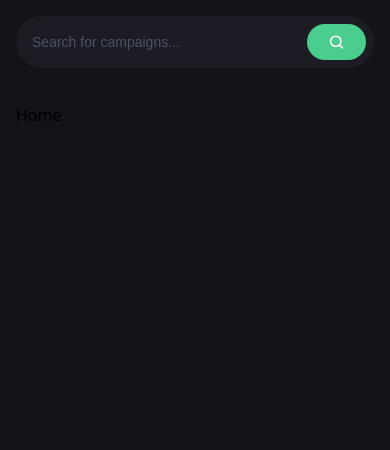
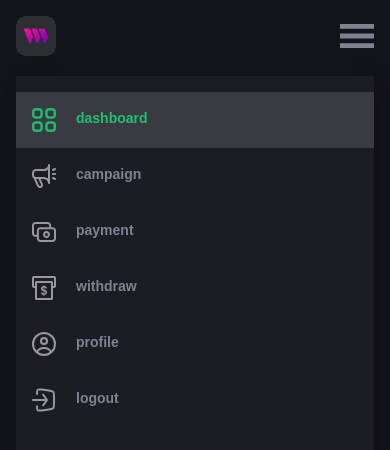
Before and after one commit to JvFern4ndes/web3_crowdfunding, a React (Vite) app in the folder client/: page / in a window 390 px wide. Shown: the top 450 px of the page. Built offline with nearby package versions, Linux system fonts and the light colour scheme; what @thirdweb-dev/react would draw is missing.

Commit message:
feat: create the list os pages for small devices

```diff
--- a/client/src/components/Navbar.jsx
+++ b/client/src/components/Navbar.jsx
@@ -51,6 +51,54 @@ const Navbar = () => {
                     </div>
                 </Link>
             </div>
+
+            {/* Small screen navigation */}
+
+            <div className="sm:hidden flex justify-between items-center relative">
+                <div className="w-[40px] h-[40px] rounded-[10px] bg-[#2c2f32] flex justify-center items-center cursor-pointer">
+                    <img
+                        src={thirdweb}
+                        alt="user"
+                        className="w-[60%] h-[60%] object-contain"
+                    />
+                </div>
+
+                <img
+                    src={menu}
+                    alt="menu"
+                    className="w-[34px] h-[34px] object-contain cursor-pointer"
+                    onClick={() => setToggleDrawer(!toggleDrawer)}
+                />
+
+                <div
+                    className={`absolute top-[60px] right-0 left-0 bg-[#1c1c24] z-10 shadow-secondary py-4 ${!toggleDrawer} ? '-translate-y-[100vh]' : 'translate-y-0]' transition-all duration-700`}
+                >
+                    <ul className="mb-4">
+                        {navlinks.map((Link) => (
+                            <li
+                                key={Link.name}
+                                className={`flex p-4 ${isActive === Link.name && 'bg-[#3a3a43]'}`}
+                                onClick={() => {
+                                    setIsActive(Link.name);
+                                    setToggleDrawer(false);
+                                    navigate(Link.link);
+                                }}
+                            >
+                                <img
+                                    src={Link.imgUrl}
+                                    alt={Link.name}
+                                    className={`w-[24px] h-[24px] object-contain ${isActive === Link.name ? 'grayscale-0' : 'grayscale'}`}
+                                />
+                                <p
+                                    className={`ml-[20px] font-epilogue font-semibold text-[14px] ${isActive === Link.name ? 'text-[#1dc071]' : 'text-[#808191]'}`}
+                                >
+                                    {Link.name}
+                                </p>
+                            </li>
+                        ))}
+                    </ul>
+                </div>
+            </div>
         </div>
     );
 };
--- a/client/src/output.css
+++ b/client/src/output.css
@@ -554,6 +554,10 @@ video {
   --tw-contain-style:  ;
 }
 
+.absolute {
+  position: absolute;
+}
+
 .relative {
   position: relative;
 }
@@ -562,8 +566,24 @@ video {
   position: sticky;
 }
 
+.left-0 {
+  left: 0px;
+}
+
+.right-0 {
+  right: 0px;
+}
+
 .top-5 {
   top: 1.25rem;
+}
+
+.top-\[60px\] {
+  top: 60px;
+}
+
+.z-10 {
+  z-index: 10;
 }
 
 .mx-auto {
@@ -571,8 +591,16 @@ video {
   margin-right: auto;
 }
 
+.mb-4 {
+  margin-bottom: 1rem;
+}
+
 .mb-\[35px\] {
   margin-bottom: 35px;
+}
+
+.ml-\[20px\] {
+  margin-left: 20px;
 }
 
 .mr-10 {
@@ -595,6 +623,18 @@ video {
   height: 50%;
 }
 
+.h-\[24px\] {
+  height: 24px;
+}
+
+.h-\[34px\] {
+  height: 34px;
+}
+
+.h-\[40px\] {
+  height: 40px;
+}
+
 .h-\[48px\] {
   height: 48px;
 }
@@ -603,20 +643,16 @@ video {
   height: 52px;
 }
 
+.h-\[60\%\] {
+  height: 60%;
+}
+
 .h-\[93vh\] {
   height: 93vh;
 }
 
 .h-full {
   height: 100%;
-}
-
-.h-\[60\%\] {
-  height: 60%;
-}
-
-.h-\[40px\] {
-  height: 40px;
 }
 
 .min-h-\[52px\] {
@@ -635,12 +671,28 @@ video {
   width: 15px;
 }
 
+.w-\[24px\] {
+  width: 24px;
+}
+
+.w-\[34px\] {
+  width: 34px;
+}
+
+.w-\[40px\] {
+  width: 40px;
+}
+
 .w-\[48px\] {
   width: 48px;
 }
 
 .w-\[52px\] {
   width: 52px;
+}
+
+.w-\[60\%\] {
+  width: 60%;
 }
 
 .w-\[72px\] {
@@ -655,14 +707,6 @@ video {
   width: 100%;
 }
 
-.w-\[60\%\] {
-  width: 60%;
-}
-
-.w-\[40px\] {
-  width: 40px;
-}
-
 .max-w-\[1280px\] {
   max-width: 1280px;
 }
@@ -673,6 +717,16 @@ video {
 
 .flex-1 {
   flex: 1 1 0%;
+}
+
+.-translate-y-\[100vh\] {
+  --tw-translate-y: -100vh;
+  transform: translate(var(--tw-translate-x), var(--tw-translate-y)) rotate(var(--tw-rotate)) skewX(var(--tw-skew-x)) skewY(var(--tw-skew-y)) scaleX(var(--tw-scale-x)) scaleY(var(--tw-scale-y));
+}
+
+.translate-y-0 {
+  --tw-translate-y: 0px;
+  transform: translate(var(--tw-translate-x), var(--tw-translate-y)) rotate(var(--tw-rotate)) skewX(var(--tw-skew-x)) skewY(var(--tw-skew-y)) scaleX(var(--tw-scale-x)) scaleY(var(--tw-scale-y));
 }
 
 .cursor-pointer {
@@ -755,6 +809,11 @@ video {
   background-color: rgb(44 47 50 / var(--tw-bg-opacity));
 }
 
+.bg-\[\#3a3a43\] {
+  --tw-bg-opacity: 1;
+  background-color: rgb(58 58 67 / var(--tw-bg-opacity));
+}
+
 .bg-\[\#4acd8d\] {
   --tw-bg-opacity: 1;
   background-color: rgb(74 205 141 / var(--tw-bg-opacity));
@@ -825,6 +884,16 @@ video {
   line-height: 26px;
 }
 
+.text-\[\#1dc071\] {
+  --tw-text-opacity: 1;
+  color: rgb(29 192 113 / var(--tw-text-opacity));
+}
+
+.text-\[\#808191\] {
+  --tw-text-opacity: 1;
+  color: rgb(128 129 145 / var(--tw-text-opacity));
+}
+
 .text-white {
   --tw-text-opacity: 1;
   color: rgb(255 255 255 / var(--tw-text-opacity));
@@ -844,6 +913,21 @@ video {
 .grayscale {
   --tw-grayscale: grayscale(100%);
   filter: var(--tw-blur) var(--tw-brightness) var(--tw-contrast) var(--tw-grayscale) var(--tw-hue-rotate) var(--tw-invert) var(--tw-saturate) var(--tw-sepia) var(--tw-drop-shadow);
+}
+
+.grayscale-0 {
+  --tw-grayscale: grayscale(0);
+  filter: var(--tw-blur) var(--tw-brightness) var(--tw-contrast) var(--tw-grayscale) var(--tw-hue-rotate) var(--tw-invert) var(--tw-saturate) var(--tw-sepia) var(--tw-drop-shadow);
+}
+
+.transition-all {
+  transition-property: all;
+  transition-timing-function: cubic-bezier(0.4, 0, 0.2, 1);
+  transition-duration: 150ms;
+}
+
+.duration-700 {
+  transition-duration: 700ms;
 }
 
 .placeholder\:text-\[\#4b5264\]::-moz-placeholder {
@@ -867,6 +951,10 @@ video {
     display: flex;
   }
 
+  .sm\:hidden {
+    display: none;
+  }
+
   .sm\:pr-5 {
     padding-right: 1.25rem;
   }
```
